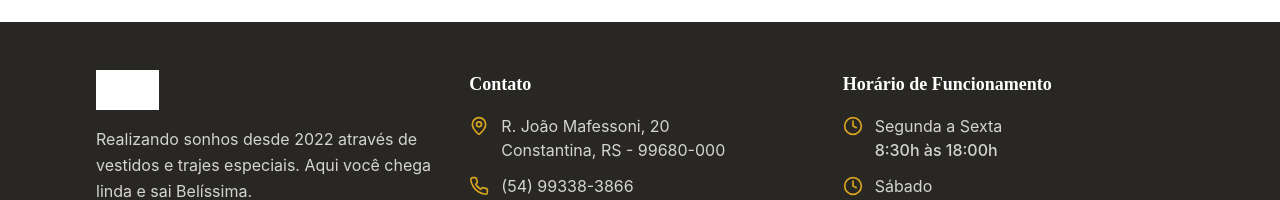
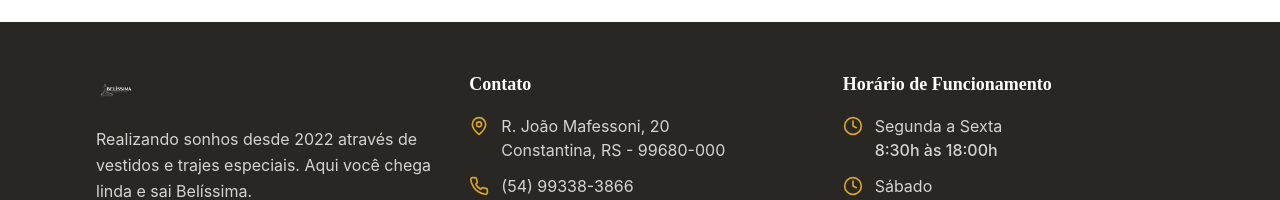
Before and after one commit to DevZipMateus/belissima-site-studio, a React (Vite) app: page / in a window 1280 px wide. Shown: the part 6335-6535 px from the top of the page. Built offline with nearby package versions, Linux system fonts and the light colour scheme; the HTML template or start-up script is replaced by a standard one.

Commit message:
Add logo to footer

```diff
--- a/src/components/Footer.tsx
+++ b/src/components/Footer.tsx
@@ -1,4 +1,5 @@
 import { Heart, MapPin, Phone, Mail, Clock } from "lucide-react";
+import logoFooter from "@/assets/logo-footer.png";
 
 const Footer = () => {
   return (
@@ -9,7 +10,7 @@ const Footer = () => {
           <div>
             <div className="flex items-center space-x-2 mb-4">
               <img
-                src="/logo-belissima.png"
+                src={logoFooter}
                 alt="Belíssima Aluguéis"
                 className="h-10 w-auto brightness-0 invert"
               />
```
Also changed, not shown: src/assets/logo-footer.png (added).
